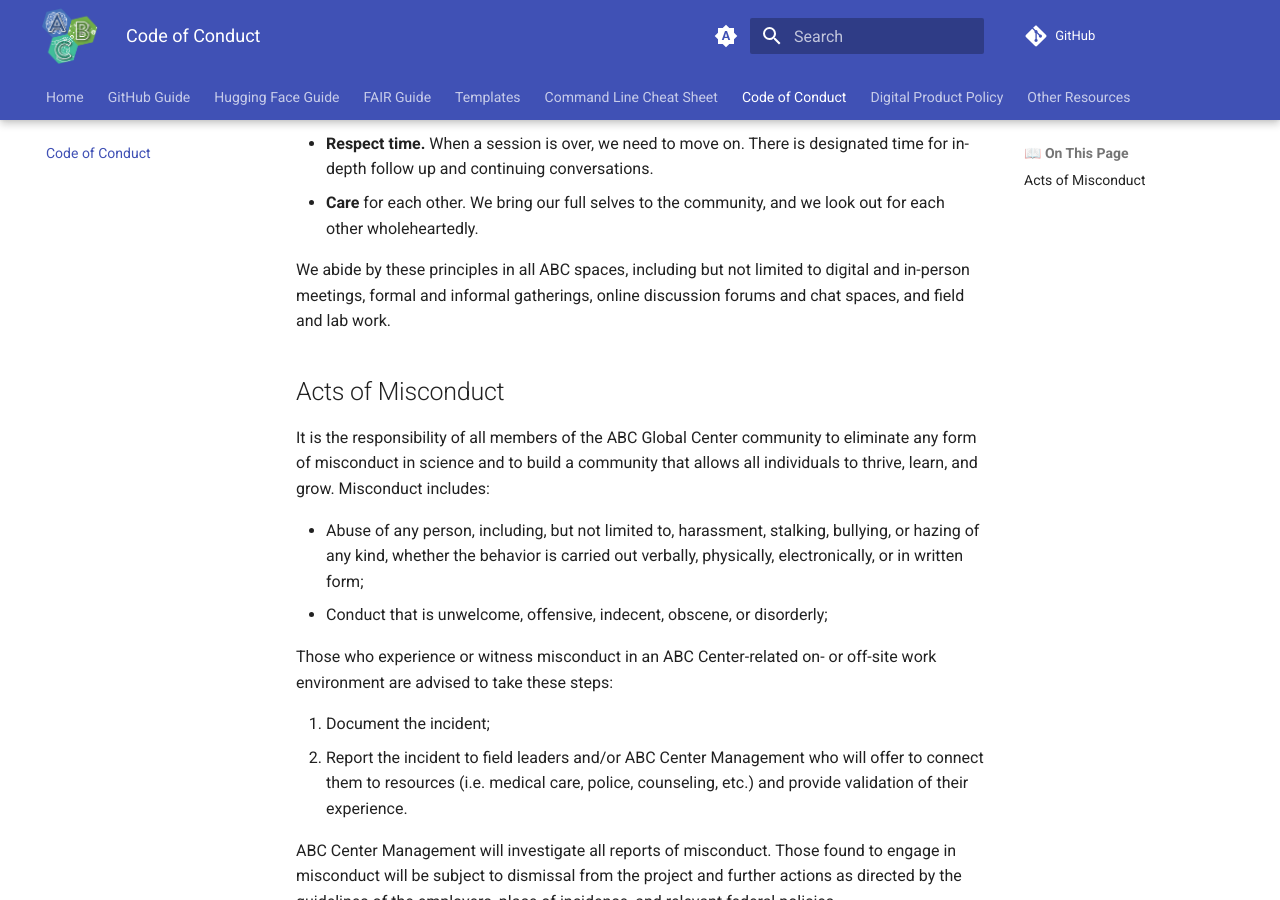
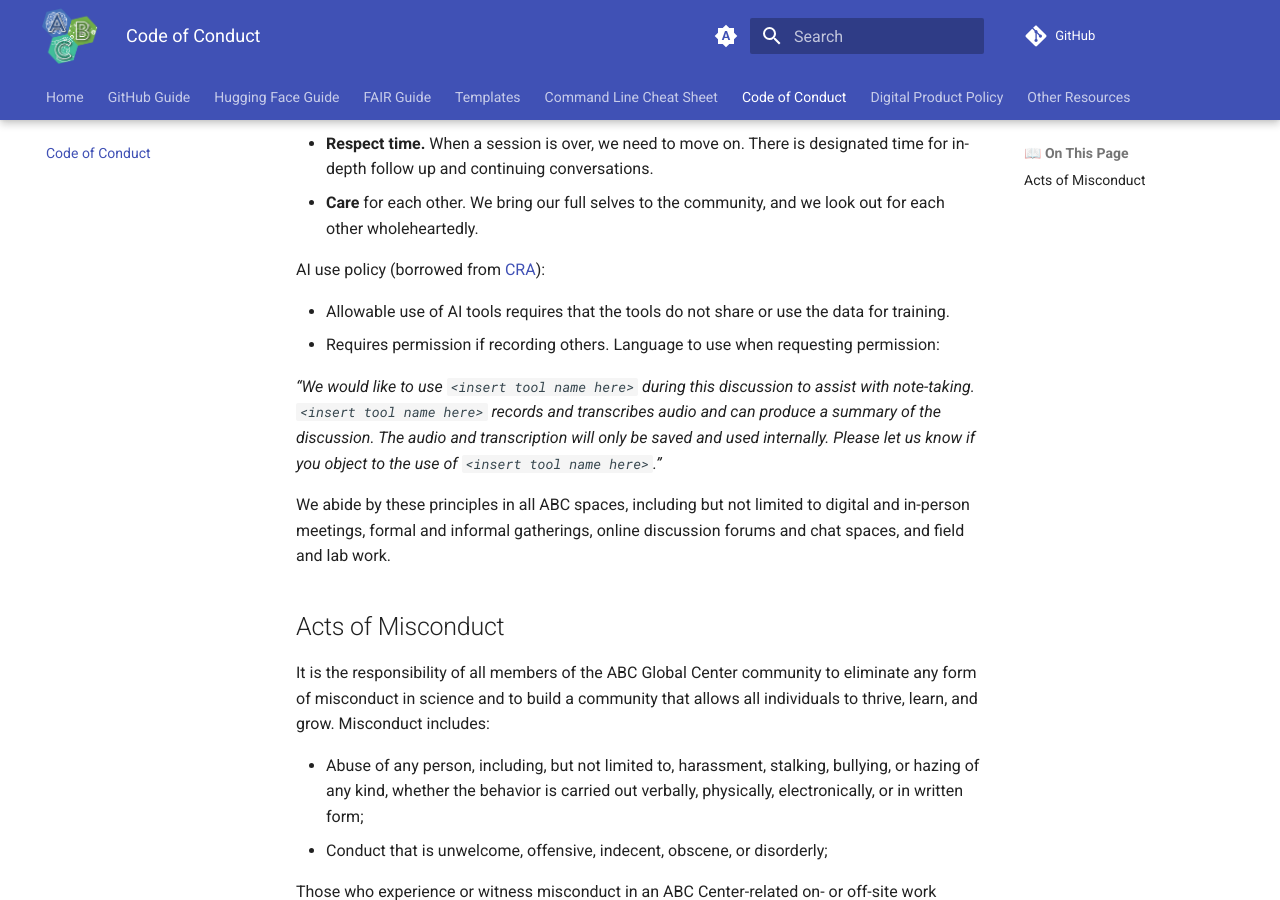
Before and after one commit to ABC-Center/ABC-guide, an MkDocs documentation site: the page built from docs/CODE_OF_CONDUCT.md, in a window 1280 px wide and 900 px high, scrolled down 500 px. Built offline with MkDocs 1.6.1 and Material for MkDocs 9.7.7, drawn with Linux system fonts in a browser that asks for light colours; comment, search, counter and statistics services are not loaded.

Commit message:
Ref #3: add AI use policy (#7)
* Ref #3: add AI use policy

* Clarifies allowable AI tools

---------

Co-authored-by: Hilmar Lapp <hlapp@drycafe.net>

```diff
--- a/docs/CODE_OF_CONDUCT.md
+++ b/docs/CODE_OF_CONDUCT.md
@@ -11,6 +11,13 @@ To this end, we agree as individuals and as a group to:
 - **Beware of blind spots.** We do not know what we do not know. We are vigilant for differences among our experiences and positions.
 - **Respect time.** When a session is over, we need to move on. There is designated time for in-depth follow up and continuing conversations.
 - **Care** for each other. We bring our full selves to the community, and we look out for each other wholeheartedly.
+
+AI use policy (borrowed from [CRA](https://cra.org/)):
+
+- Allowable use of AI tools requires that the tools do not share or use the data for training.
+- Requires permission if recording others. Language to use when requesting permission:
+
+  _“We would like to use `<insert tool name here>` during this discussion to assist with note-taking. `<insert tool name here>` records and transcribes audio and can produce a summary of the discussion. The audio and transcription will only be saved and used internally. Please let us know if you object to the use of `<insert tool name here>`.”_
 
 We abide by these principles in all ABC spaces, including but not limited to digital and in-person meetings, formal and informal gatherings, online discussion forums and chat spaces, and field and lab work.
 
```
